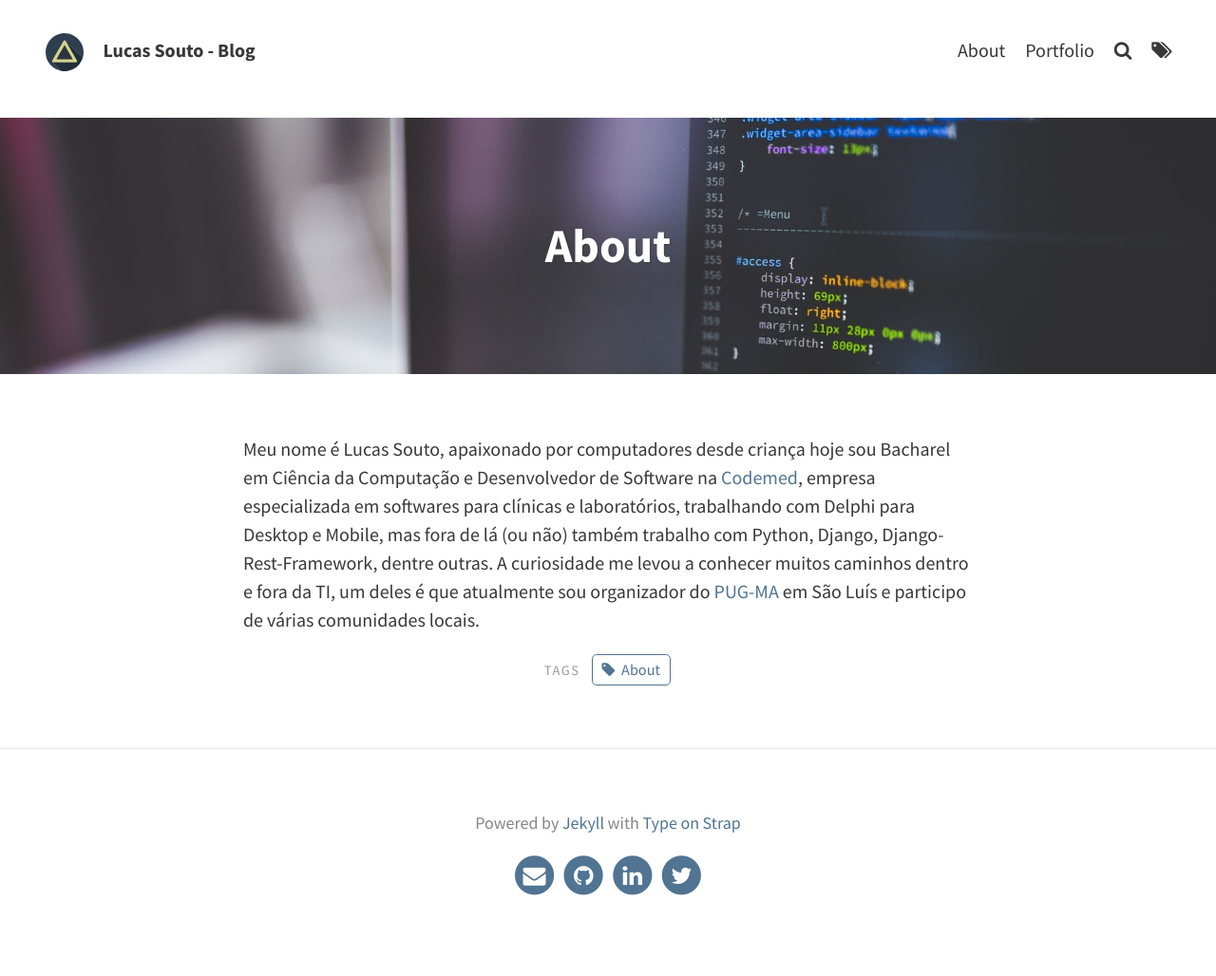
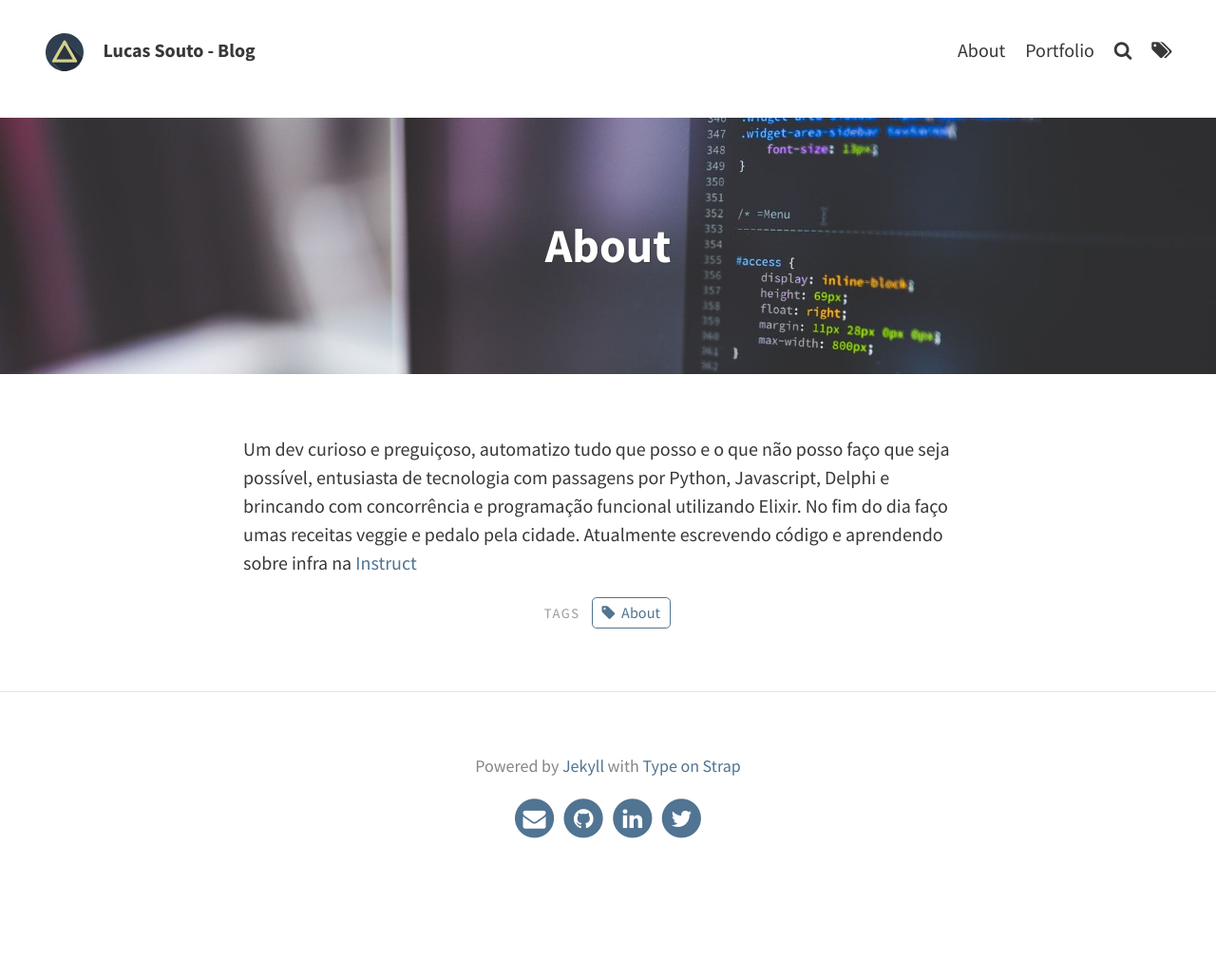
Before and after one commit to lucassouto/lucassouto.github.io, a Jekyll site: the page built from pages/about.md, in a window 1280 px wide. Shown: the whole page at 95% size. Built offline with Jekyll 4.4.1, drawn with Linux system fonts in a browser that asks for light colours; after the commit the page ends 968 px from its top, so only the background shows below that.

Commit message:
Update about me

```diff
--- a/pages/about.md
+++ b/pages/about.md
@@ -6,4 +6,4 @@ feature-img: "assets/img/pexels/computer.jpeg"
 tags: [About]
 ---
 
-Meu nome é Lucas Souto, apaixonado por computadores desde criança hoje sou Bacharel em Ciência da Computação e Desenvolvedor de Software na [Codemed](https://www.codemed.com.br), empresa especializada em softwares para clínicas e laboratórios, trabalhando com Delphi para Desktop e Mobile, mas fora de lá (ou não) também trabalho com Python, Django, Django-Rest-Framework, dentre outras. A curiosidade me levou a conhecer muitos caminhos dentro e fora da TI, um deles é que atualmente sou organizador do [PUG-MA](https://github.com/pug-ma) em São Luís e participo de várias comunidades locais.
+Um dev curioso e preguiçoso, automatizo tudo que posso e o que não posso faço que seja possível, entusiasta de tecnologia com passagens por Python, Javascript, Delphi e brincando com concorrência e programação funcional utilizando Elixir. No fim do dia faço umas receitas veggie e pedalo pela cidade. Atualmente escrevendo código e aprendendo sobre infra na [Instruct](https://instruct.com.br/)
```
